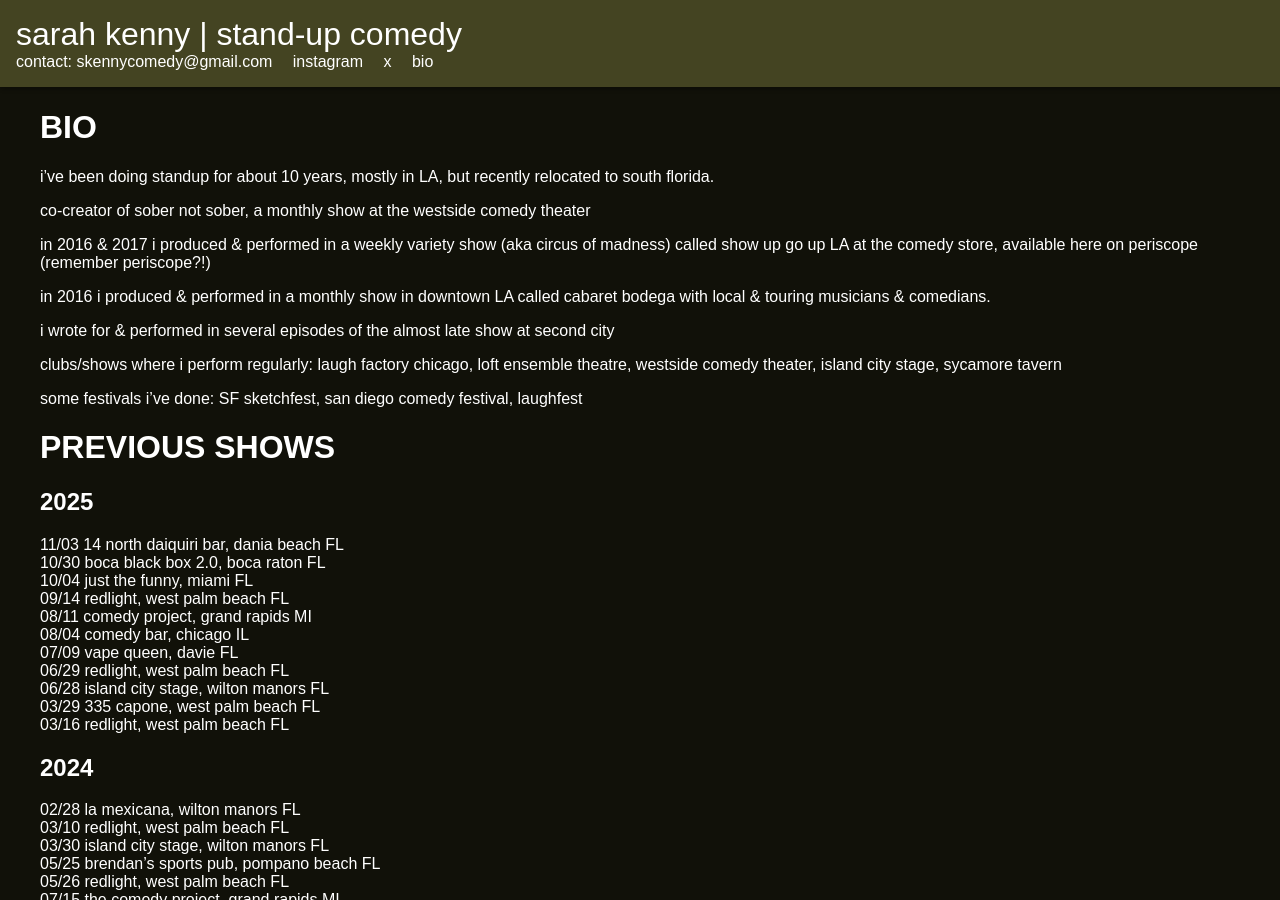
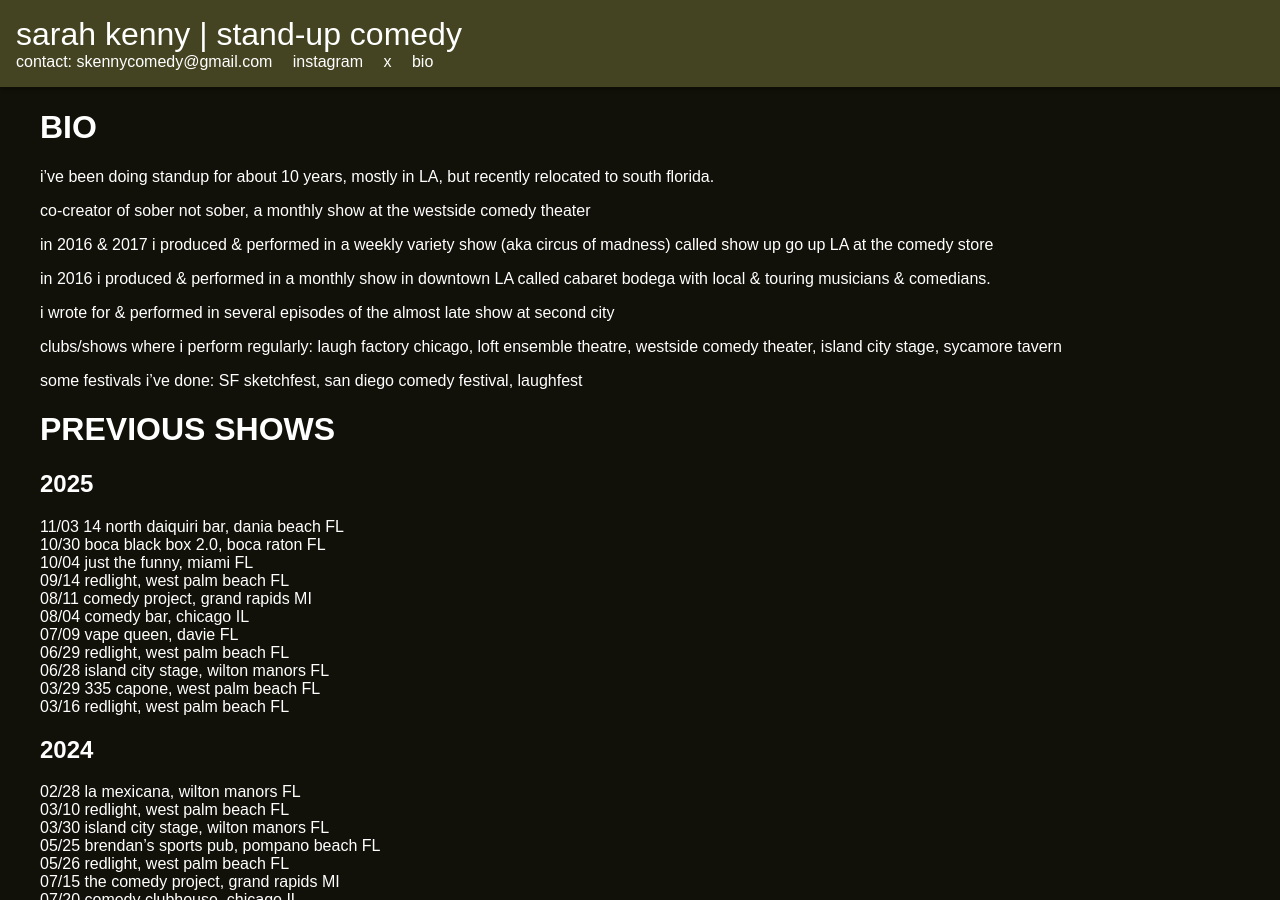
Before and after one commit to skennycomedy/skennycomedy.github.io, a Jekyll site: the page built from about.md, in a window 1280 px wide and 900 px high. Built offline with Jekyll 4.4.1, drawn with Linux system fonts in a browser that asks for light colours.

Commit message:
io update

```diff
--- a/about.md
+++ b/about.md
@@ -8,7 +8,7 @@ i’ve been doing standup for about 10 years, mostly in LA, but recently relocat
 
 co-creator of sober not sober, a monthly show at the westside comedy theater
 
-in 2016 & 2017 i produced & performed in a weekly variety show (aka circus of madness) called show up go up LA at the comedy store, available here on periscope (remember periscope?!)
+in 2016 & 2017 i produced & performed in a weekly variety show (aka circus of madness) called show up go up LA at the comedy store
 
 in 2016 i produced & performed in a monthly show in downtown LA called cabaret bodega with local & touring musicians & comedians.
 
```
